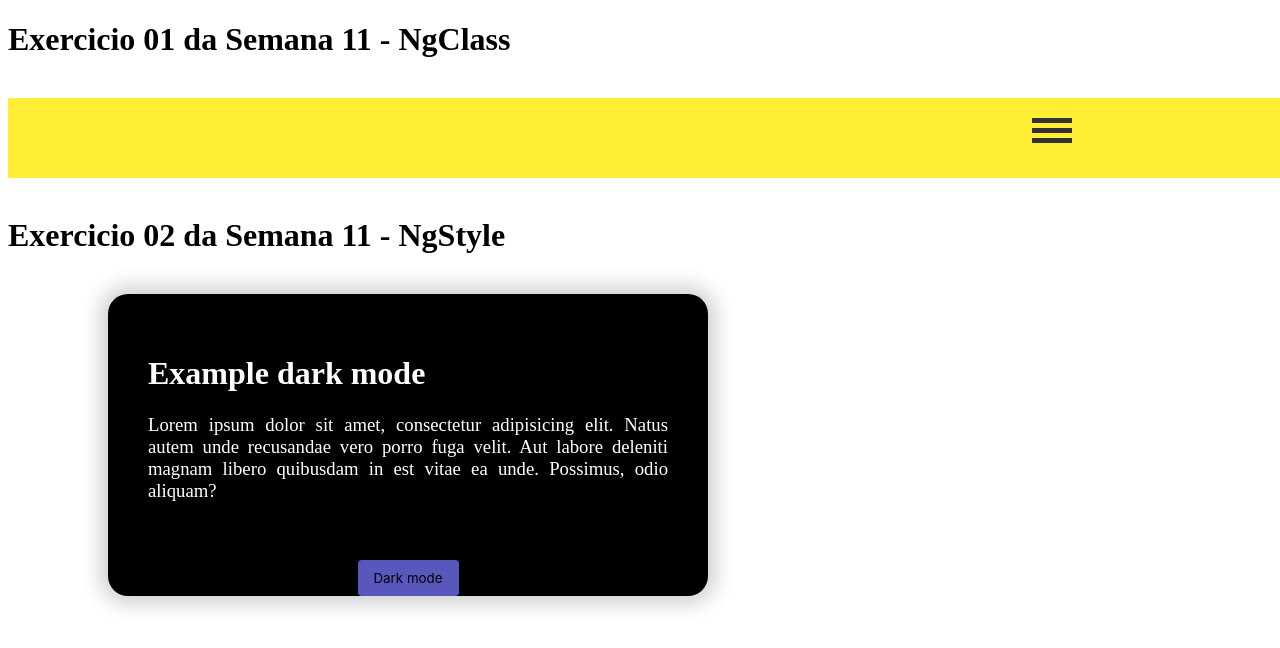
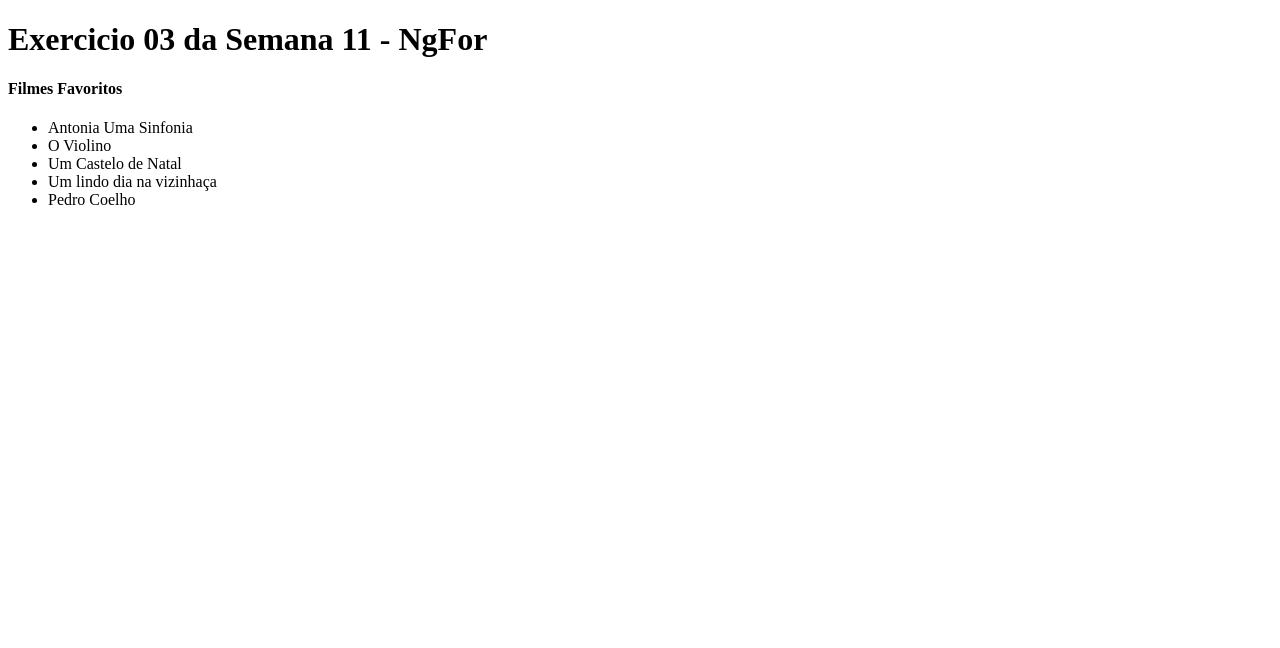
Before and after one commit to Elianehenri/Devinhouse-Angular, an Angular app in the folder 11semana/diretivas/: page / in a window 1280 px wide. Shown: the top 648 px of the page. Built offline with nearby package versions, Linux system fonts and the light colour scheme.

Commit message:
Exercicio 03

```diff
--- a/11semana/diretivas/src/app/app.component.html
+++ b/11semana/diretivas/src/app/app.component.html
@@ -1,3 +1,5 @@
-<app-exercicio1></app-exercicio1>
+<!-- <app-exercicio1></app-exercicio1>
 <br>
 <app-exercicio2></app-exercicio2>
+<br> -->
+<app-exercicio3></app-exercicio3>
--- a/11semana/diretivas/src/app/app.module.ts
+++ b/11semana/diretivas/src/app/app.module.ts
@@ -5,13 +5,15 @@ import { BrowserModule } from '@angular/platform-browser';
 import { AppComponent } from './app.component';
 import { Exercicio1Component } from './components/exercicio1/exercicio1.component';
 import { Exercicio2Component } from './components/exercicio2/exercicio2.component';
+import { Exercicio3Component } from './components/exercicio3/exercicio3.component';
 
 
 @NgModule({
   declarations: [
     AppComponent,
     Exercicio1Component,
-    Exercicio2Component
+    Exercicio2Component,
+    Exercicio3Component
   ],
   imports: [
     BrowserModule,
--- a/11semana/diretivas/src/app/components/exercicio2/exercicio2.component.html
+++ b/11semana/diretivas/src/app/components/exercicio2/exercicio2.component.html
@@ -1,8 +1,6 @@
 <h1> Exercicio 02 da Semana 11 - NgStyle</h1>
 
 <br>
-
-
 
 <div class="container" [ngStyle]="{
     'backgroundColor':modeOn ? 'black' : 'white',
@@ -16,6 +14,6 @@
       quibusdam in est vitae ea unde. Possimus, odio aliquam?
     </h3>
   </div>
-  <button class="card card-small" [ngClass]="{ 'modeOn':modeOn, 'modeOut': !modeOn}"
-            (click)="modeOn = !modeOn">Dark mode</button>
+  <button class="card card-small" [ngClass]="{ 'modeOn':modeOn, 'modeOut': !modeOn}" (click)="modeOn = !modeOn">Dark
+    mode</button>
 </div>
--- /dev/null
+++ b/11semana/diretivas/src/app/components/exercicio3/exercicio3.component.html
@@ -0,0 +1,26 @@
+<h1> Exercicio 03 da Semana 11 - NgFor</h1>
+
+
+<h4>Filmes Favoritos</h4>
+
+<ul>
+  <li *ngFor="let filme of arrayList">
+    {{filme}}
+
+  </li>
+</ul>
+<br>
+
+
+
+
+
+
+
+<!--
+Em um projeto angular declare na classe do seu component uma
+variável chamada **arrayList** que será do tipo array de strings,
+os itens dessa lista serão seus 5 filmes favoritos.
+Com a ajuda de um ngFor imprima todos os itens do array no html do seu component
+dentro de uma tag html <li>.
+O intuito desse exercício é imprimir em tela todos os itens do array usando a diretiva ngFor. -->
--- /dev/null
+++ b/11semana/diretivas/src/app/components/exercicio3/exercicio3.component.ts
@@ -0,0 +1,25 @@
+import { Component, OnInit } from '@angular/core';
+
+@Component({
+  selector: 'app-exercicio3',
+  templateUrl: './exercicio3.component.html',
+  styleUrls: ['./exercicio3.component.css']
+})
+export class Exercicio3Component implements OnInit {
+
+  arrayList:string[] = [
+    'Antonia Uma Sinfonia',
+    'O Violino',
+    'Um Castelo de Natal',
+    'Um lindo dia na vizinhaça',
+    'Pedro Coelho'
+  ];
+
+
+
+  constructor() { }
+
+  ngOnInit(): void {
+  }
+
+}
```
Also changed, not shown: 11semana/diretivas/src/app/components/exercicio3/exercicio3.component.css (added).
